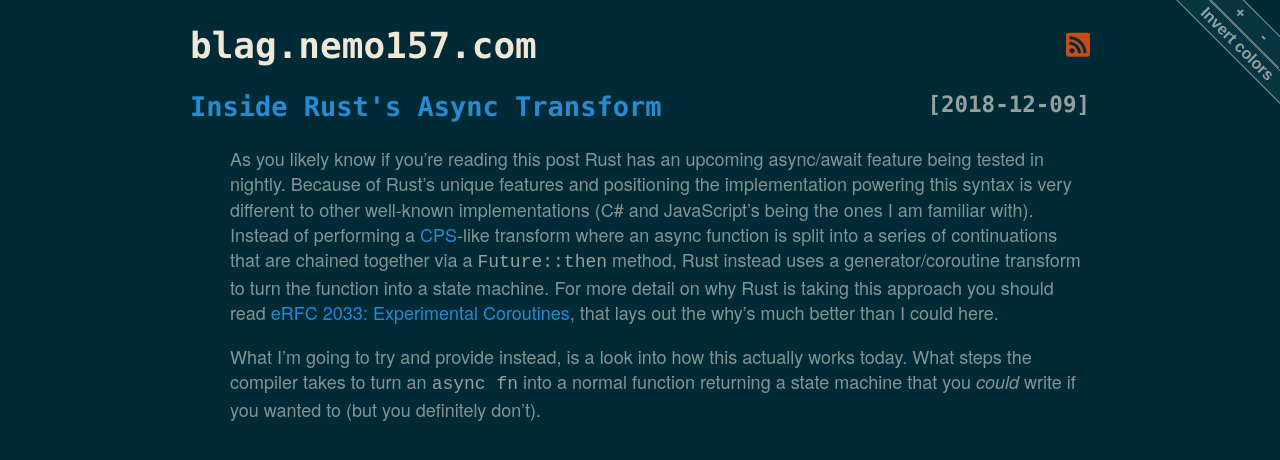
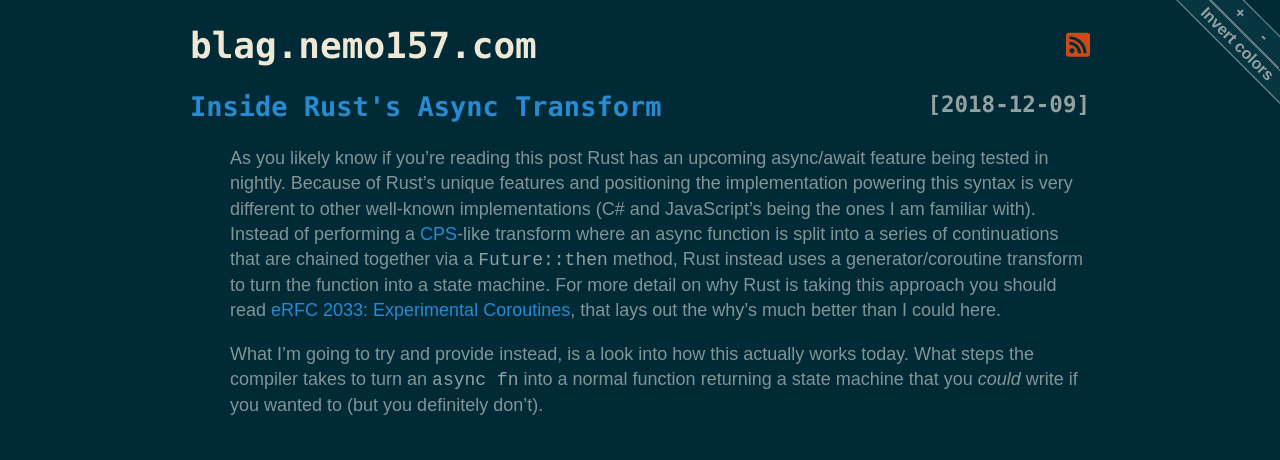
Before and after one commit to Nemo157/blag.nemo157.com, a Jekyll site: the page built from index.md, in a window 1280 px wide. Shown: the top 460 px of the page. Built offline with Jekyll 4.4.1, drawn with Linux system fonts in a browser that asks for light colours.

Commit message:
Remove font selection

```diff
--- a/_sass/app.sass
+++ b/_sass/app.sass
@@ -9,7 +9,7 @@
   transition: color 0.5s, background-color 0.5s, background-image 0.5s
 
 body
-  font-family: "Raleway", "HelveticaNeue", "Helvetica Neue", Helvetica, Arial, sans-serif
+  font-family: sans-serif
   margin: 20px auto
   max-width: 50em
   line-height: 1.4
```
